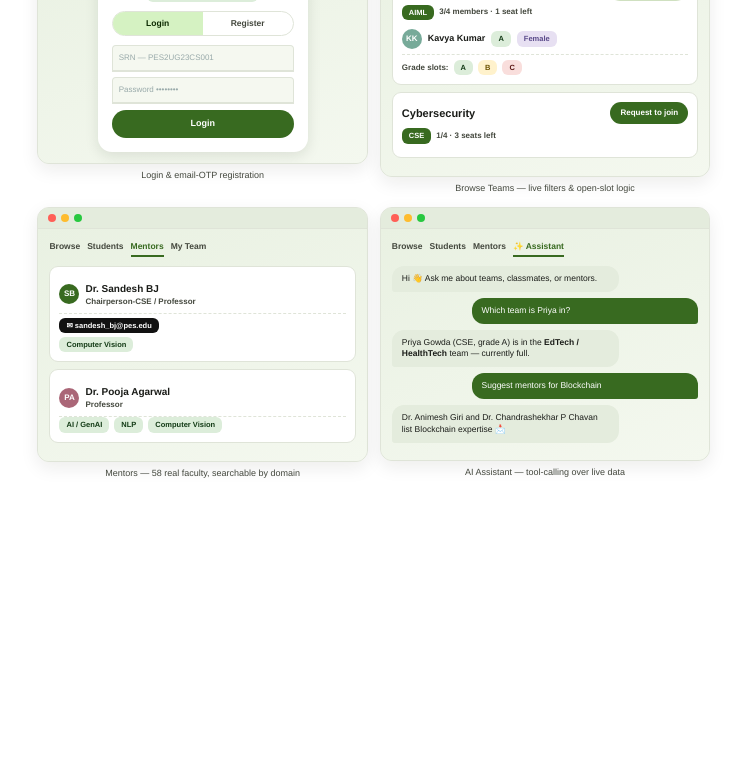
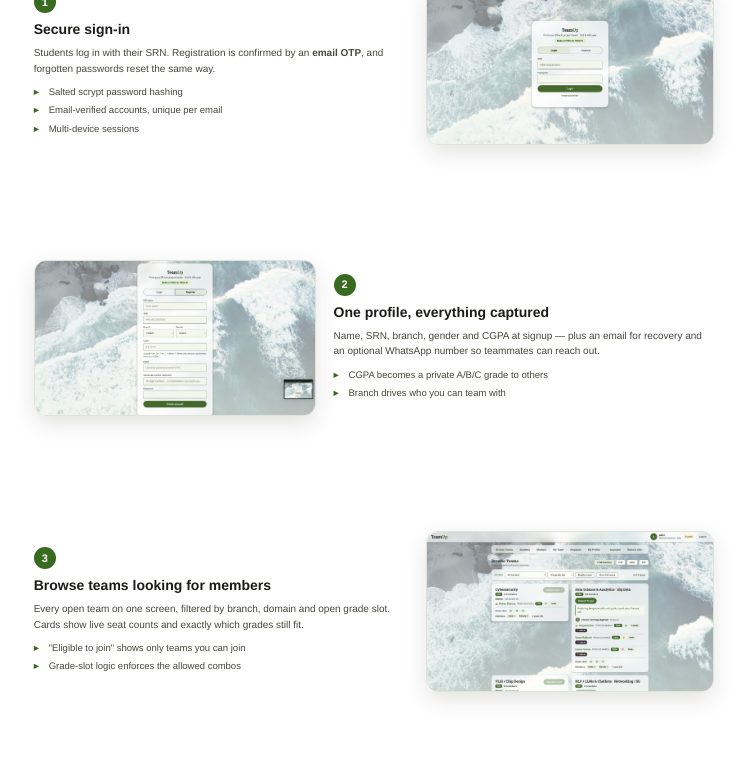
Before and after one commit to avaneesh1830/TeamUp, a website: page docs/sheet/product-sheet.html in a window 1280 px wide. Shown: the part 2456-3240 px from the top of the page, without its empty margins (23-770 px from the left). Drawn offline with Linux system fonts and the light colour scheme.

Commit message:
Product sheet: use real app screenshots with feature walkthrough

```diff
--- a/docs/sheet/product-sheet.html
+++ b/docs/sheet/product-sheet.html
@@ -11,7 +11,7 @@
     --A:#dcedda; --Ai:#123a15; --B:#fff2cc; --Bi:#6d5300; --C:#f9dedc; --Ci:#5a1512;
   }
   body { font-family:'Helvetica Neue',Arial,sans-serif; color:var(--ink); font-size:10px; line-height:1.5; }
-  .page { width:210mm; min-height:297mm; padding:0; position:relative; page-break-after:always; overflow:hidden; }
+  .page { width:210mm; min-height:297mm; position:relative; page-break-after:always; overflow:hidden; }
   .page:last-child { page-break-after:auto; }
 
   /* ---------- cover ---------- */
@@ -19,16 +19,16 @@
   .brand { font-size:40px; font-weight:800; letter-spacing:-1px; }
   .brand span { color:#bfe6a3; }
   .tag { display:inline-block; margin-top:6px; background:rgba(255,255,255,.16); border:1px solid rgba(255,255,255,.3); padding:5px 14px; border-radius:20px; font-size:11px; font-weight:700; letter-spacing:.3px; }
-  .cover h1 { font-size:30px; font-weight:800; line-height:1.15; margin:44mm 0 10px; max-width:150mm; }
+  .cover h1 { font-size:30px; font-weight:800; line-height:1.15; margin:40mm 0 10px; max-width:150mm; }
   .cover .lede { font-size:13px; max-width:150mm; color:#e8f3df; line-height:1.65; }
-  .cover-stats { display:flex; gap:10px; margin-top:20mm; flex-wrap:wrap; }
+  .cover-stats { display:flex; gap:10px; margin-top:18mm; flex-wrap:wrap; }
   .cstat { background:rgba(255,255,255,.12); border:1px solid rgba(255,255,255,.25); border-radius:12px; padding:14px 16px; min-width:120px; }
   .cstat b { display:block; font-size:22px; font-weight:800; color:#fff; }
   .cstat span { font-size:9.5px; color:#dcefce; text-transform:uppercase; letter-spacing:.4px; }
   .cover-foot { position:absolute; bottom:18mm; left:20mm; right:20mm; font-size:10px; color:#cfe6bd; border-top:1px solid rgba(255,255,255,.25); padding-top:10px; display:flex; justify-content:space-between; }
 
   /* ---------- content ---------- */
-  .content { padding:16mm 16mm 14mm; }
+  .content { padding:15mm 15mm 12mm; }
   .kicker { color:var(--g); font-size:10px; font-weight:800; letter-spacing:1.4px; text-transform:uppercase; }
   h2 { font-size:19px; font-weight:800; margin:3px 0 12px; }
   h3 { font-size:12px; font-weight:800; margin:0 0 3px; }
@@ -41,41 +41,20 @@
   .feat h3 { margin-top:5px; }
   .feat p { color:var(--sub); font-size:9.5px; line-height:1.5; margin-top:3px; }
 
-  .section { margin-top:15px; }
-  .divider { height:1px; background:var(--line); margin:16px 0; }
-
-  /* ---------- UI preview frames ---------- */
-  .frame { border:1px solid var(--line); border-radius:12px; overflow:hidden; box-shadow:0 6px 18px rgba(20,30,10,.08); background:#eef4e8; }
-  .frame .bar { background:#e4ecdd; padding:6px 10px; display:flex; align-items:center; gap:5px; border-bottom:1px solid var(--line); }
-  .dot { width:8px; height:8px; border-radius:50%; }
-  .frame .body { padding:11px; background:linear-gradient(160deg,#e9f1e2,#f4f8ef); }
-  .capt { font-size:9px; color:var(--sub); text-align:center; margin-top:5px; }
-
-  .navmini { display:flex; gap:7px; font-size:8.5px; font-weight:700; color:var(--sub); margin-bottom:9px; }
-  .navmini .on { color:var(--g); border-bottom:2px solid var(--g); padding-bottom:2px; }
-
-  .tcard { background:#fff; border:1px solid var(--line); border-radius:9px; padding:9px; margin-bottom:7px; }
-  .tcard h4 { font-size:11px; font-weight:800; }
-  .row { display:flex; align-items:center; gap:5px; flex-wrap:wrap; }
-  .chip { font-size:7.5px; font-weight:700; padding:2px 7px; border-radius:6px; }
-  .c-br{background:var(--g);color:#fff;} .c-A{background:var(--A);color:var(--Ai);} .c-B{background:var(--B);color:var(--Bi);} .c-C{background:var(--C);color:var(--Ci);}
-  .c-m{background:#e7e0f2;color:#5a4a8a;} .c-open{background:var(--A);color:var(--Ai);} .c-cnt{color:var(--sub);font-size:8px;font-weight:700;}
-  .btn { background:var(--g); color:#fff; font-size:8px; font-weight:800; padding:5px 10px; border-radius:20px; }
-  .btnq { background:#e9f1e2; color:var(--g); border:1px solid #cfe0c0; }
-  .avatar { width:20px; height:20px; border-radius:50%; background:var(--g); color:#fff; font-size:8px; font-weight:800; display:flex; align-items:center; justify-content:center; }
-  .mrow { display:flex; align-items:center; gap:6px; padding:5px 0; border-bottom:1px dashed var(--line); }
-  .mrow:last-child{border-bottom:none;}
-
-  .lcard { background:#fff; border-radius:14px; padding:14px; text-align:center; box-shadow:0 4px 14px rgba(20,30,10,.1); max-width:210px; margin:0 auto; }
-  .seg { display:flex; border:1px solid var(--line); border-radius:20px; overflow:hidden; margin:9px 0; }
-  .seg div { flex:1; text-align:center; font-size:8.5px; font-weight:700; padding:5px; color:var(--sub); }
-  .seg .on { background:var(--gc); color:var(--goc); }
-  .inp { border:1px solid var(--line); border-bottom:2px solid var(--line); border-radius:4px 4px 0 0; background:var(--wash); padding:6px; font-size:8px; color:#9aa; text-align:left; margin:5px 0; }
-  .fullbtn { background:var(--g); color:#fff; font-size:9px; font-weight:800; padding:7px; border-radius:20px; text-align:center; margin-top:6px; }
-
-  .bubble { max-width:74%; padding:7px 10px; border-radius:12px; font-size:8.5px; margin-bottom:6px; line-height:1.4; }
-  .bu { background:var(--g); color:#fff; margin-left:auto; border-bottom-right-radius:3px; }
-  .bb { background:#e4ecdd; color:var(--ink); border-bottom-left-radius:3px; }
+  /* ---------- screenshot walkthrough ---------- */
+  .shot { border:1px solid var(--line); border-radius:12px; overflow:hidden; box-shadow:0 8px 22px rgba(20,30,10,.12); }
+  .shot img { width:100%; display:block; }
+  .content.walk { display:flex; flex-direction:column; min-height:272mm; }
+  .content.walk .steps { flex:1; display:flex; flex-direction:column; justify-content:space-around; padding:6mm 0; }
+  .step { display:grid; grid-template-columns:1.3fr 1fr; gap:18px; align-items:center; }
+  .step.rev { grid-template-columns:1fr 1.35fr; }
+  .step.rev .txt { order:2; } .step.rev .shot { order:1; }
+  .txt .num { display:inline-flex; align-items:center; justify-content:center; width:22px; height:22px; border-radius:50%; background:var(--g); color:#fff; font-weight:800; font-size:11px; margin-bottom:6px; }
+  .txt h3 { font-size:14px; }
+  .txt p { color:var(--sub); font-size:10px; line-height:1.55; margin-top:5px; }
+  ul.mini { list-style:none; margin-top:7px; }
+  ul.mini li { padding:2px 0 2px 15px; position:relative; font-size:9.5px; color:var(--sub); }
+  ul.mini li:before { content:"▸"; position:absolute; left:0; color:var(--g); font-weight:800; }
 
   table.spec { width:100%; border-collapse:collapse; font-size:9.5px; margin-top:6px; }
   table.spec th { background:var(--g); color:#fff; text-align:left; padding:7px 9px; font-size:9px; }
@@ -86,11 +65,12 @@
   .fbox { flex:1; background:var(--wash); border:1px solid var(--line); border-radius:10px; padding:9px; text-align:center; }
   .fbox b { font-size:9.5px; } .fbox span{ font-size:8px; color:var(--sub);}
   .arr { align-self:center; color:var(--g); font-weight:800; font-size:12px; }
-
-  .foot { position:absolute; bottom:8mm; left:16mm; right:16mm; border-top:1px solid var(--line); padding-top:6px; font-size:8px; color:var(--sub); display:flex; justify-content:space-between; }
+  .divider { height:1px; background:var(--line); margin:14px 0; }
   ul.tick { list-style:none; }
   ul.tick li { padding:3px 0 3px 16px; position:relative; font-size:9.5px; color:var(--sub); }
   ul.tick li:before { content:"✓"; position:absolute; left:0; color:var(--g); font-weight:800; }
+
+  .foot { position:absolute; bottom:8mm; left:15mm; right:15mm; border-top:1px solid var(--line); padding-top:6px; font-size:8px; color:var(--sub); display:flex; justify-content:space-between; }
 </style>
 </head>
 <body>
@@ -99,46 +79,37 @@
 <div class="page cover">
   <div class="brand">Team<span>Up</span></div>
   <div class="tag">Made in PESU for PESU ❤️ · Capstone 2026–28</div>
-
   <h1>Capstone team formation, done right.</h1>
   <p class="lede">A web portal that replaces the WhatsApp-group chaos of finding a project team
     with a system where the university's rules enforce themselves — and finding the <em>right</em>
     teammates takes seconds, not weeks.</p>
-
   <div class="cover-stats">
     <div class="cstat"><b>1,500+</b><span>students supported</span></div>
     <div class="cstat"><b>&lt;40ms</b><span>per request</span></div>
     <div class="cstat"><b>58</b><span>faculty mentors</span></div>
     <div class="cstat"><b>1 file</b><span>whole database</span></div>
   </div>
-
-  <div class="cover-foot">
-    <span>github.com/avaneesh1830/TeamUp</span>
-    <span>Product Sheet · v1</span>
-  </div>
+  <div class="cover-foot"><span>github.com/avaneesh1830/TeamUp</span><span>Product Sheet · v2</span></div>
 </div>
 
-<!-- ============ PAGE 2 — PROBLEM + FEATURES ============ -->
+<!-- ============ PAGE 2 — WHY + FEATURE GRID ============ -->
 <div class="page">
   <div class="content">
     <div class="kicker">The problem → the solution</div>
     <h2>Why TeamUp</h2>
     <div class="grid2">
       <div class="feat" style="background:#fbeceb;border-color:#f2cfcc;">
-        <div class="ic">😖</div>
-        <h3>Today: WhatsApp chaos</h3>
+        <div class="ic">😖</div><h3>Today: WhatsApp chaos</h3>
         <p>Every student needs a 4-person team under strict rules (grade mix, branch, gender).
-          Finding teammates over group chats is messy, and you can't even tell if a team is <em>valid</em> until it's too late.</p>
+          Finding teammates over group chats is messy, and you can't tell if a team is even <em>valid</em> until it's too late.</p>
       </div>
       <div class="feat" style="background:#eaf5e4;border-color:#cfe3c2;">
-        <div class="ic">✅</div>
-        <h3>TeamUp: rules that enforce themselves</h3>
+        <div class="ic">✅</div><h3>TeamUp: rules that enforce themselves</h3>
         <p>An invalid team is <em>impossible to form</em>. Live filters, a searchable directory,
-          faculty mentors, and an AI assistant — all on one page, on the college server.</p>
+          faculty mentors, and an AI assistant — all on one page, hosted on the college server.</p>
       </div>
     </div>
-
-    <div class="section">
+    <div style="margin-top:15px">
       <div class="kicker">Feature set</div>
       <h2>Everything a batch needs</h2>
       <div class="grid3">
@@ -154,117 +125,136 @@
       </div>
     </div>
   </div>
-  <div class="foot"><span>TeamUp — Product Sheet</span><span>2 / 4</span></div>
+  <div class="foot"><span>TeamUp — Product Sheet</span><span>2 / 6</span></div>
 </div>
 
-<!-- ============ PAGE 3 — UI PREVIEWS ============ -->
+<!-- ============ PAGE 3 — WALKTHROUGH: AUTH + BROWSE ============ -->
 <div class="page">
-  <div class="content">
-    <div class="kicker">A look inside</div>
-    <h2>The product, screen by screen</h2>
+  <div class="content walk">
+    <div class="kicker">A guided walkthrough</div>
+    <h2>Getting in &amp; finding a team</h2>
+    <div class="steps">
+    <div class="step">
+      <div class="txt">
+        <div class="num">1</div><h3>Secure sign-in</h3>
+        <p>Students log in with their SRN. Registration is confirmed by an <b>email OTP</b>, and forgotten passwords reset the same way.</p>
+        <ul class="mini"><li>Salted scrypt password hashing</li><li>Email-verified accounts, unique per email</li><li>Multi-device sessions</li></ul>
+      </div>
+      <div class="shot"><img src="shots/cropped/login.jpg" /></div>
+    </div>
 
-    <div class="grid2" style="gap:12px;">
-      <!-- login -->
-      <div>
-        <div class="frame">
-          <div class="bar"><span class="dot" style="background:#ff5f57"></span><span class="dot" style="background:#febc2e"></span><span class="dot" style="background:#28c840"></span></div>
-          <div class="body">
-            <div class="lcard">
-              <div class="brand" style="font-size:18px;color:var(--ink)">Team<span>Up</span></div>
-              <div class="chip c-open" style="margin-top:5px;display:inline-block">Made in PESU for PESU ❤️</div>
-              <div class="seg"><div class="on">Login</div><div>Register</div></div>
-              <div class="inp">SRN — PES2UG23CS001</div>
-              <div class="inp">Password ••••••••</div>
-              <div class="fullbtn">Login</div>
+    <div class="step rev">
+      <div class="txt">
+        <div class="num">2</div><h3>One profile, everything captured</h3>
+        <p>Name, SRN, branch, gender and CGPA at signup — plus an email for recovery and an optional WhatsApp number so teammates can reach out.</p>
+        <ul class="mini"><li>CGPA becomes a private A/B/C grade to others</li><li>Branch drives who you can team with</li></ul>
+      </div>
+      <div class="shot"><img src="shots/cropped/register.jpg" /></div>
+    </div>
+
+    <div class="step">
+      <div class="txt">
+        <div class="num">3</div><h3>Browse teams looking for members</h3>
+        <p>Every open team on one screen, filtered by branch, domain and open grade slot. Cards show live seat counts and exactly which grades still fit.</p>
+        <ul class="mini"><li>"Eligible to join" shows only teams you can join</li><li>Grade-slot logic enforces the allowed combos</li></ul>
+      </div>
+      <div class="shot"><img src="shots/cropped/browse.jpg" /></div>
     </div>
     </div>
   </div>
-        <div class="capt">Login &amp; email-OTP registration</div>
+  <div class="foot"><span>TeamUp — Product Sheet</span><span>3 / 6</span></div>
 </div>
 
-      <!-- browse -->
-      <div>
-        <div class="frame">
-          <div class="bar"><span class="dot" style="background:#ff5f57"></span><span class="dot" style="background:#febc2e"></span><span class="dot" style="background:#28c840"></span></div>
-          <div class="body">
-            <div class="navmini"><span class="on">Browse</span><span>Students</span><span>Mentors</span><span>My Team</span><span>Assistant</span></div>
-            <div class="tcard">
-              <div class="row" style="justify-content:space-between"><h4>Data Science · Big Data</h4><span class="btn btnq">Request to join</span></div>
-              <div class="row" style="margin:4px 0"><span class="chip c-br">AIML</span><span class="c-cnt">3/4 members · 1 seat left</span></div>
-              <div class="mrow"><span class="avatar" style="background:#7a9">KK</span><b style="font-size:9px">Kavya Kumar</b><span class="chip c-A">A</span><span class="chip c-m">Female</span></div>
-              <div class="row" style="margin-top:5px"><span class="c-cnt">Grade slots:</span><span class="chip c-A">A</span><span class="chip c-B">B</span><span class="chip c-C">C</span></div>
+<!-- ============ PAGE 4 — WALKTHROUGH: STUDENTS + MENTORS + MY TEAM ============ -->
+<div class="page">
+  <div class="content walk">
+    <div class="kicker">A guided walkthrough</div>
+    <h2>Finding people &amp; forming the team</h2>
+    <div class="steps">
+    <div class="step">
+      <div class="txt">
+        <div class="num">4</div><h3>Search the whole batch</h3>
+        <p>An A→Z directory of every student — see who's still free, filter by branch, gender, grade or domain interest, and request to join their team on the spot.</p>
+        <ul class="mini"><li>Runs in SQL — instant even at 1,500 students</li><li>Interests &amp; contact shown inline</li></ul>
       </div>
-            <div class="tcard">
-              <div class="row" style="justify-content:space-between"><h4>Cybersecurity</h4><span class="btn">Request to join</span></div>
-              <div class="row" style="margin:4px 0"><span class="chip c-br">CSE</span><span class="c-cnt">1/4 · 3 seats left</span></div>
+      <div class="shot"><img src="shots/cropped/students.jpg" /></div>
+    </div>
+
+    <div class="step rev">
+      <div class="txt">
+        <div class="num">5</div><h3>Pick the right mentor</h3>
+        <p>All 58 EC-campus faculty with photos, emails and domain expertise — searchable by name or domain, so you find a guide whose interests match your project.</p>
+        <ul class="mini"><li>Parsed from the official faculty-domains sheet</li><li>One click to attach a mentor to your team</li></ul>
+      </div>
+      <div class="shot"><img src="shots/cropped/mentors.jpg" /></div>
+    </div>
+
+    <div class="step">
+      <div class="txt">
+        <div class="num">6</div><h3>Run your team</h3>
+        <p>The leader adds a description and mentor; members are listed with grades and GitHub. Leadership can be transferred, members removed, and open slots shown live.</p>
+        <ul class="mini"><li>Any member can accept requests &amp; invite students</li><li>Kick / disband / transfer are leader-only</li></ul>
+      </div>
+      <div class="shot"><img src="shots/cropped/myteam.jpg" /></div>
     </div>
     </div>
   </div>
-        <div class="capt">Browse Teams — live filters &amp; open-slot logic</div>
+  <div class="foot"><span>TeamUp — Product Sheet</span><span>4 / 6</span></div>
 </div>
 
-      <!-- mentors -->
-      <div>
-        <div class="frame">
-          <div class="bar"><span class="dot" style="background:#ff5f57"></span><span class="dot" style="background:#febc2e"></span><span class="dot" style="background:#28c840"></span></div>
-          <div class="body">
-            <div class="navmini"><span>Browse</span><span>Students</span><span class="on">Mentors</span><span>My Team</span></div>
-            <div class="tcard">
-              <div class="mrow"><span class="avatar">SB</span><div><b style="font-size:10px">Dr. Sandesh BJ</b><div class="c-cnt">Chairperson-CSE / Professor</div></div></div>
-              <div class="chip" style="background:#111;color:#fff;display:inline-block;margin:4px 0">✉ sandesh_bj@pes.edu</div>
-              <div class="row"><span class="chip c-open">Computer Vision</span></div>
+<!-- ============ PAGE 5 — WALKTHROUGH: REQUESTS + PROFILE + ASSISTANT + RULES ============ -->
+<div class="page">
+  <div class="content walk">
+    <div class="kicker">A guided walkthrough</div>
+    <h2>Requests, profile &amp; the AI assistant</h2>
+    <div class="steps">
+    <div class="step">
+      <div class="txt">
+        <div class="num">7</div><h3>Requests &amp; invitations</h3>
+        <p>Incoming join requests with a WhatsApp button to chat first, Accept / Reject, and a running list of the requests you've sent — cancel any of them anytime.</p>
       </div>
-            <div class="tcard">
-              <div class="mrow"><span class="avatar" style="background:#a67">PA</span><div><b style="font-size:10px">Dr. Pooja Agarwal</b><div class="c-cnt">Professor</div></div></div>
-              <div class="row"><span class="chip c-open">AI / GenAI</span><span class="chip c-open">NLP</span><span class="chip c-open">Computer Vision</span></div>
+      <div class="shot"><img src="shots/cropped/requests.jpg" /></div>
+    </div>
+
+    <div class="step rev">
+      <div class="txt">
+        <div class="num">8</div><h3>Your showcase profile</h3>
+        <p>Edit your details, write an "about me", add your GitHub, pick interested domains, and list past projects — everything teammates see when they open your name.</p>
+      </div>
+      <div class="shot"><img src="shots/cropped/profile.jpg" /></div>
+    </div>
+
+    <div class="step">
+      <div class="txt">
+        <div class="num">9</div><h3>Ask the AI assistant</h3>
+        <p>A chatbot that answers "which teams work on FinTech?", "which team is Priya in?", or "suggest mentors for Blockchain" — using <b>tool-calling over the live database</b>, so answers are always real.</p>
+        <ul class="mini"><li>Runs on a small local model — no GPU, no data leaves campus</li></ul>
+      </div>
+      <div class="shot"><img src="shots/cropped/assistant.jpg" /></div>
     </div>
     </div>
   </div>
-        <div class="capt">Mentors — 58 real faculty, searchable by domain</div>
+  <div class="foot"><span>TeamUp — Product Sheet</span><span>5 / 6</span></div>
 </div>
 
-      <!-- assistant -->
-      <div>
-        <div class="frame">
-          <div class="bar"><span class="dot" style="background:#ff5f57"></span><span class="dot" style="background:#febc2e"></span><span class="dot" style="background:#28c840"></span></div>
-          <div class="body">
-            <div class="navmini"><span>Browse</span><span>Students</span><span>Mentors</span><span class="on">✨ Assistant</span></div>
-            <div class="bubble bb">Hi 👋 Ask me about teams, classmates, or mentors.</div>
-            <div class="bubble bu">Which team is Priya in?</div>
-            <div class="bubble bb">Priya Gowda (CSE, grade A) is in the <b>EdTech / HealthTech</b> team — currently full.</div>
-            <div class="bubble bu">Suggest mentors for Blockchain</div>
-            <div class="bubble bb">Dr. Animesh Giri and Dr. Chandrashekhar P Chavan list Blockchain expertise 📩</div>
-          </div>
-        </div>
-        <div class="capt">AI Assistant — tool-calling over live data</div>
-      </div>
-    </div>
-  </div>
-  <div class="foot"><span>TeamUp — Product Sheet</span><span>3 / 4</span></div>
-</div>
-
-<!-- ============ PAGE 4 — ARCHITECTURE, SCALE, SPECS ============ -->
+<!-- ============ PAGE 6 — ARCHITECTURE, SCALE, SPECS ============ -->
 <div class="page">
   <div class="content">
     <div class="kicker">Built to launch</div>
     <h2>Engineered for the whole batch</h2>
-
     <div class="grid3">
       <div class="feat"><h3>⚡ Load-tested</h3><p>1,600 students / 350 teams — 20–40 ms/request; 200 concurrent requests served in ~3 s.</p></div>
       <div class="feat"><h3>🛡️ Crash-safe</h3><p>SQLite + WAL, ACID transactions. Verified with <code>kill -9</code> mid-write — zero data loss.</p></div>
       <div class="feat"><h3>💾 Backed up</h3><p>Nightly SQLite snapshots, 14-day retention. One file to copy, restore, or hand off.</p></div>
     </div>
 
-    <div class="section">
+    <div style="margin-top:14px">
       <div class="kicker">How the AI assistant works</div>
       <h2 style="font-size:15px">Answers are live data, never invented</h2>
       <div class="flow">
-        <div class="fbox"><b>Student asks</b><span>"mentors for Blockchain?"</span></div>
-        <div class="arr">→</div>
-        <div class="fbox"><b>Local LLM</b><span>picks a tool</span></div>
-        <div class="arr">→</div>
-        <div class="fbox"><b>Server runs SQL</b><span>on live database</span></div>
-        <div class="arr">→</div>
+        <div class="fbox"><b>Student asks</b><span>"mentors for Blockchain?"</span></div><div class="arr">→</div>
+        <div class="fbox"><b>Local LLM</b><span>picks a tool</span></div><div class="arr">→</div>
+        <div class="fbox"><b>Server runs SQL</b><span>on live database</span></div><div class="arr">→</div>
         <div class="fbox"><b>Model replies</b><span>with real results</span></div>
       </div>
     </div>
@@ -301,14 +291,13 @@
         <div class="kicker" style="margin-top:10px">Hosting = 3 commands</div>
         <div class="feat" style="background:#0f1a0a;color:#cfe6bd;font-family:monospace;font-size:8px;line-height:1.7;border:none;">
           docker run -d -p 3000:3000 \<br/>&nbsp;&nbsp;-v /opt/teamup/data:/data \<br/>&nbsp;&nbsp;avaneesharoor/teamup<br/><br/>
-          curl -fsSL ollama.com/install.sh | sh<br/>
-          ollama pull qwen3:4b
+          curl -fsSL ollama.com/install.sh | sh<br/>ollama pull qwen3:4b
         </div>
         <p class="muted" style="margin-top:6px;font-size:9px">One process to host, one file for the database — the entire operational footprint.</p>
       </div>
     </div>
   </div>
-  <div class="foot"><span>TeamUp · Built by Avaneesh Aroor · github.com/avaneesh1830/TeamUp · avaneesharoor/teamup</span><span>4 / 4</span></div>
+  <div class="foot"><span>TeamUp · Built by Avaneesh Aroor · github.com/avaneesh1830/TeamUp · avaneesharoor/teamup</span><span>6 / 6</span></div>
 </div>
 
 </body>
```
Also changed, not shown: docs/sheet/shots/cropped/assistant.jpg (added), docs/sheet/shots/cropped/browse.jpg (added), docs/sheet/shots/cropped/login.jpg (added), docs/sheet/shots/cropped/mentors.jpg (added), docs/sheet/shots/cropped/myteam.jpg (added), docs/sheet/shots/cropped/profile.jpg (added), docs/sheet/shots/cropped/register.jpg (added), docs/sheet/shots/cropped/requests.jpg (added), docs/sheet/shots/cropped/rules.jpg (added), docs/sheet/shots/cropped/students.jpg (added), 2 other files. Lines whose indentation alone changed are shown as unchanged.
